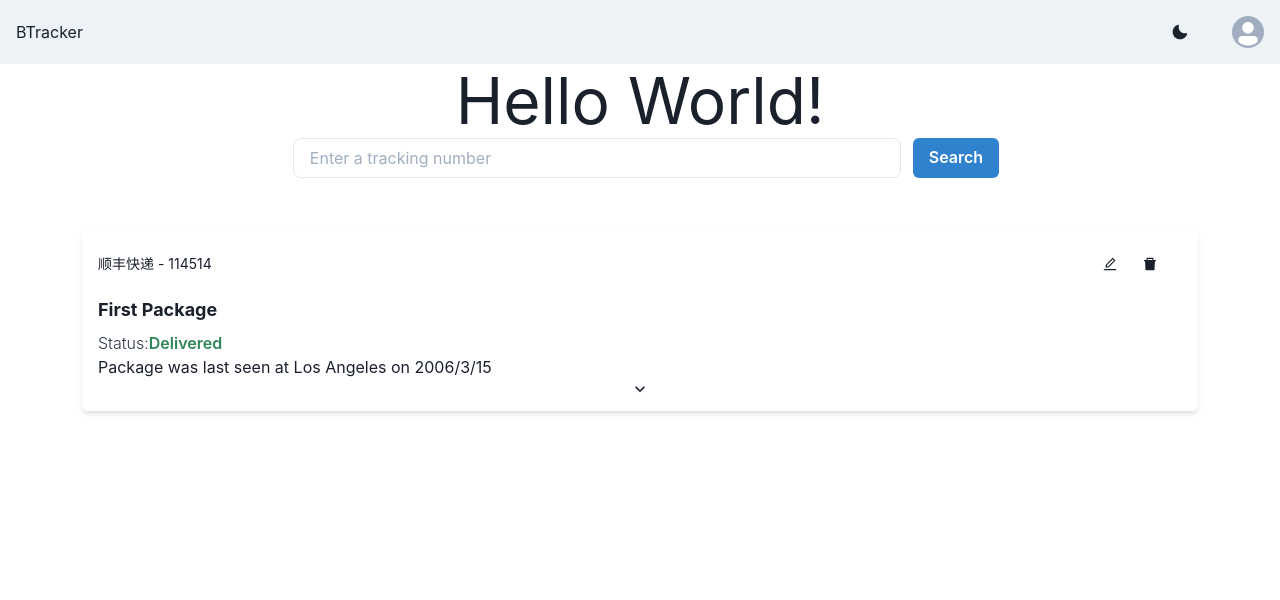
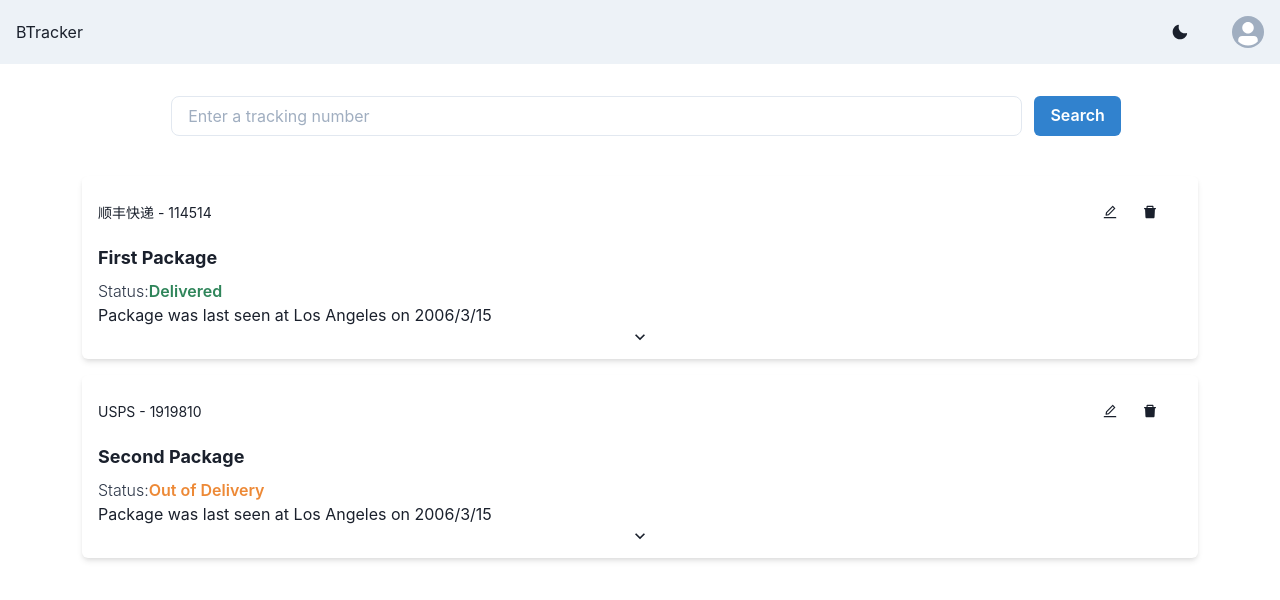
Before and after one commit to lorenzoc25/btracker-frontend, a Next.js app: page / in a window 1280 px wide. Shown: the top 600 px of the page. Built offline with nearby package versions, Linux system fonts and the light colour scheme.

Commit message:
Touch up item and create ItemList Component

```diff
--- a/components/ConfirmPopup.tsx
+++ b/components/ConfirmPopup.tsx
@@ -11,16 +11,24 @@ import {
   ModalCloseButton,
 } from '@chakra-ui/react';
 
+interface ActionFunction {
+  () : void;
+}
 interface PopupProps {
   content : any;
   title : string;
   message : string;
   button1 : string;
   button2: string;
+  action: ActionFunction;
 }
 
-const ConfirmPopup = ({ content, title, message, button1, button2 } : PopupProps) =>{
+const ConfirmPopup = ({ content, title, message, button1, button2, action } : PopupProps) =>{
   const { isOpen, onOpen, onClose } = useDisclosure();
+  const wrapOnClose = () =>{
+    action();
+    onClose();
+  };
   return (
         <>
          <Button onClick={onOpen} background='none' p={0}>
@@ -36,10 +44,10 @@ const ConfirmPopup = ({ content, title, message, button1, button2 } : PopupProps
                   </ModalBody>
 
                   <ModalFooter justifyContent='space-around'>
-                    <Button colorScheme="red" mr={3} onClick={onClose}>
+                    <Button colorScheme="red" mr={3} onClick={wrapOnClose}>
                       {button1}
                     </Button>
-                    <Button variant="ghost">{button2}</Button>
+                    <Button variant="ghost" onClick={onClose}>{button2}</Button>
                   </ModalFooter>
                 </ModalContent>
               </Modal>
--- /dev/null
+++ b/components/InputPopup.tsx
@@ -0,0 +1,63 @@
+import React, { useState } from 'react';
+import {
+  Button,
+  Input,
+  InputGroup,
+  useDisclosure,
+  Modal,
+  ModalOverlay,
+  ModalContent,
+  ModalHeader,
+  ModalFooter,
+  ModalBody,
+  ModalCloseButton,
+} from '@chakra-ui/react';
+
+interface InfoPopupProps {
+  content : any;
+  title : string;
+  placeholder : string;
+}
+
+const InfoPopup = ({ content, title, placeholder } : InfoPopupProps) =>{
+  const { isOpen, onOpen, onClose } = useDisclosure();
+  const [value, setValue]  = useState('');
+  const handleChange = (event : React.ChangeEvent<HTMLInputElement> ) => setValue(event.target.value);
+  const wrapOnClose = () =>{
+    console.log(value);
+    onClose();
+  };
+  return (
+          <>
+           <Button onClick={onOpen} background='none' p={0}>
+                {content}
+              </Button>
+                <Modal isOpen={isOpen} onClose={onClose}>
+                  <ModalOverlay />
+                  <ModalContent>
+                    <ModalHeader textAlign='center'>{title}</ModalHeader>
+                    <ModalCloseButton />
+                    <ModalBody>
+                    <InputGroup justifyContent={'center'}>
+                        <Input
+                          rounded='lg'
+                          mx={3}
+                          placeholder={placeholder}
+                          value={value}
+                          onChange={handleChange}
+                        />
+                    </InputGroup>
+                    </ModalBody>
+
+                    <ModalFooter justifyContent='space-around'>
+                      <Button colorScheme='blue' mr={3} onClick={wrapOnClose}>
+                        Confirm
+                      </Button>
+                    </ModalFooter>
+                  </ModalContent>
+                </Modal>
+          </>
+  );
+};
+
+export default InfoPopup;
--- a/components/Item.tsx
+++ b/components/Item.tsx
@@ -3,7 +3,6 @@ import { Package, Status } from '../types/package';
 import {
   chakra,
   Box,
-  Button,
   Flex,
   useColorModeValue,
   Accordion,
@@ -11,17 +10,10 @@ import {
   AccordionButton,
   AccordionPanel,
   AccordionIcon,
-  useDisclosure,
-  Modal,
-  ModalOverlay,
-  ModalContent,
-  ModalHeader,
-  ModalFooter,
-  ModalBody,
-  ModalCloseButton,
 } from '@chakra-ui/react';
 import { AiOutlineEdit, AiFillDelete } from 'react-icons/ai';
 import ConfirmPopup from './ConfirmPopup';
+import InputPopup from './InputPopup';
 interface ItemProps {
   item: Package;
 }
@@ -38,15 +30,19 @@ const getStatusColor = (status: Status ): string[] =>  {
   }
 };
 
+const deleteItem = async () =>{
+  console.log('deleted item!');
+};
+
 const Item = ({ item }: ItemProps) => {
   const statColor = getStatusColor(item.status);
   const { location, timestamp } = item.history;
   const date = new Date(timestamp);
   const dateStr = date.getFullYear() + '/' + date.getMonth() + '/' + date.getDate();
-  const { isOpen, onOpen, onClose } = useDisclosure();
   return (
     <Flex
-      p={50}
+      py={2}
+      px={50}
       w="full"
       alignItems="center"
       justifyContent="center"
@@ -75,32 +71,18 @@ const Item = ({ item }: ItemProps) => {
             rounded="full"
           >
           <Flex >
-            <Button onClick={onOpen} background='none' p={0}>
-                <AiOutlineEdit />
-            </Button>
-              <Modal isOpen={isOpen} onClose={onClose}>
-                <ModalOverlay />
-                <ModalContent>
-                  <ModalHeader>Modal Title</ModalHeader>
-                  <ModalCloseButton />
-                  <ModalBody>
-                    test
-                  </ModalBody>
-
-                  <ModalFooter>
-                    <Button colorScheme="blue" mr={3} onClick={onClose}>
-                      Close
-                    </Button>
-                    <Button variant="ghost">Secondary Action</Button>
-                  </ModalFooter>
-                </ModalContent>
-              </Modal>
+              <InputPopup
+                title='Change Name'
+                content={<AiOutlineEdit/>}
+                placeholder='Enter a new name'
+              />
               <ConfirmPopup
-                content={<AiFillDelete />}
+                content={<AiFillDelete/>}
                 title='Caution'
                 message='Are you sure you want to delete this tracking?'
                 button1='Delete'
                 button2='Cancel'
+                action={deleteItem}
               />
           </Flex>
           </chakra.span>
--- /dev/null
+++ b/components/ItemList.tsx
@@ -0,0 +1,19 @@
+import React from 'react';
+import Item from './Item';
+import { Package } from '../types/package';
+
+interface ItemListProp {
+  items : Package[];
+}
+
+const ItemList = ( { items } : ItemListProp ) =>{
+  return (<>
+    {
+      items.map(
+        (item, idx) => <Item key={idx} item={item} />,
+      )
+    }
+  </>);
+};
+
+export default ItemList;
--- a/components/SearchBox.tsx
+++ b/components/SearchBox.tsx
@@ -1,12 +1,24 @@
-import React from 'react';
+import React, { useState } from 'react';
 import { InputGroup, Input, Button, Flex } from '@chakra-ui/react';
-// import styles from '../styles/SearchBox.module.css';
 
 const SearchBox = () => {
-  return <Flex>
+  const [value, setValue] = useState('');
+  const handleChange = (event : React.ChangeEvent<HTMLInputElement> ) => setValue(event.target.value);
+  const handleClick = () =>{
+    console.log(value);
+  };
+  return <Flex width='100%' my='2em'>
         <InputGroup justifyContent={'center'}>
-            <Input rounded='lg' mx={3} width={'50%'} placeholder='Enter a tracking number' />
-            <Button colorScheme='blue'> Search </Button>
+            <Input
+              rounded='lg'
+              mx={3}
+              width='70%'
+              placeholder='Enter a tracking number'
+              value={value}
+              onChange={handleChange}
+              isFullWidth={true}
+            />
+            <Button colorScheme='blue' onClick={handleClick}> Search </Button>
         </InputGroup>
         </Flex>;
 };
--- /dev/null
+++ b/pages/fakeData.tsx
@@ -0,0 +1,24 @@
+import { Package, History, Status } from '../types/package';
+const hist :History = {
+  status : 'delievered',
+  location: 'Los Angeles',
+  timestamp: 1145141919810,
+};
+
+const p : Package = {
+  tracking : '114514',
+  name : 'First Package',
+  carrier: '顺丰快递',
+  history: hist,
+  status : Status.Delivered,
+};
+
+const p2 : Package = {
+  tracking : '1919810',
+  name : 'Second Package',
+  carrier: 'USPS',
+  history: hist,
+  status : Status.OutOfDelivery,
+};
+
+export const PackageList = [p, p2];
--- a/pages/index.tsx
+++ b/pages/index.tsx
@@ -3,41 +3,26 @@ import Head from 'next/head';
 import styles from '../styles/Home.module.css';
 import SearchBox from '../components/SearchBox';
 import Nav from '../components/Nav';
-import Item from '../components/Item';
-import { Package, History, Status } from '../types/package';
+import ItemList from '../components/ItemList';
+
+import { PackageList } from './fakeData';
 
 const Home: NextPage = () => {
-  const hist :History = {
-    status : 'delievered',
-    location: 'Los Angeles',
-    timestamp: 1145141919810,
-  };
-
-  const p : Package = {
-    tracking : '114514',
-    name : 'First Package',
-    carrier: '顺丰快递',
-    history: hist,
-    status : Status.Delivered,
-  };
 
   return (
     <>
     <Nav isLoggedIn={true}/>
     <div className={styles.container}>
       <Head>
-        <title>Index</title>
+        <title>BTracker</title>
         <meta name="description" content="Generated by create next app" />
         <link rel="icon" href="/favicon.ico" />
       </Head>
 
       <main>
-        <h1 className={styles.title}>
-          Hello World!
-        </h1>
-        <SearchBox />
+      <SearchBox />
       </main>
-      <Item item={p}/>
+      <ItemList items={PackageList}/>
     </div>
     </>
   );
--- a/types/package.ts
+++ b/types/package.ts
@@ -2,8 +2,8 @@ export interface History {
   status: string;
   location: string;
   timestamp: number;
+
 }
-
 export enum Status {
   LabelCreated = 'Label Created',
   InTransit = 'In Transit',
```
